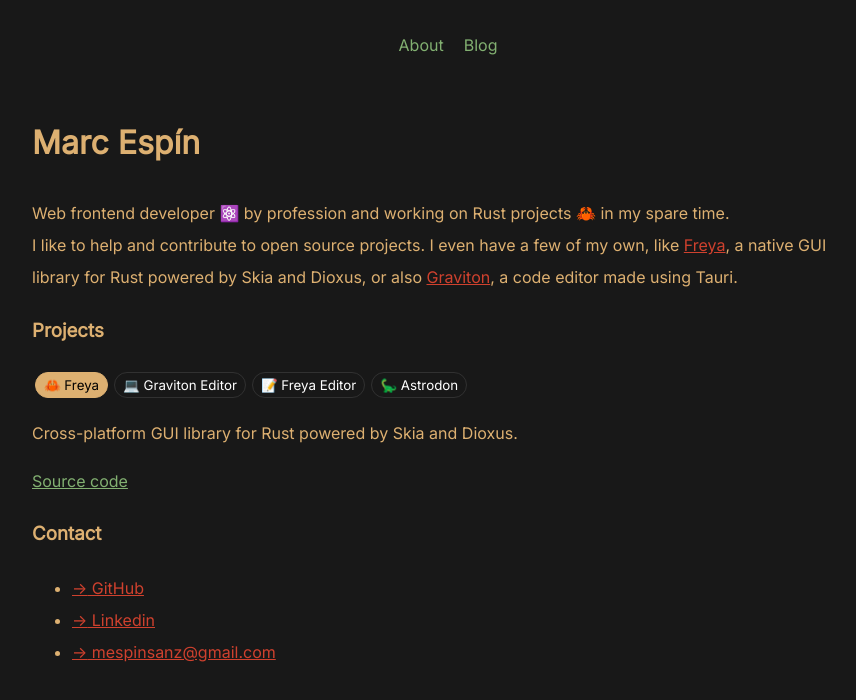
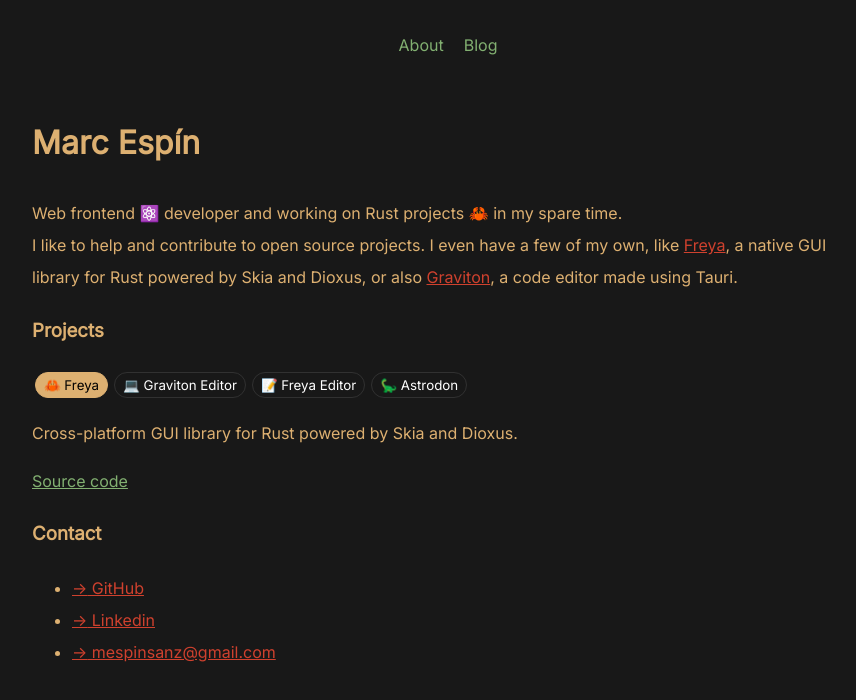
Before and after one commit to marc2332/portfolio, a Next.js app: page / in a window 1280 px wide. Shown: the top 700 px of the page, without its empty margins (192-1048 px from the left). Built offline with nearby package versions, Linux system fonts and the light colour scheme.

Commit message:
refinements

```diff
--- a/pages/index.tsx
+++ b/pages/index.tsx
@@ -44,7 +44,7 @@
           <b>Marc</b> Espín
         </h1>
         <p>
-          Web frontend developer ⚛️ by profession and working on Rust projects 🦀 in my spare time.
+          Web frontend ⚛️ developer and working on Rust projects 🦀 in my spare time.
           <br />
           I like to help and contribute to open source projects. I even have a few of my own, like <Link target="_blank" href="https://github.com/marc2332/freya">Freya</Link>, a native GUI library for Rust powered by Skia and Dioxus, or also <Link target="_blank" href="https://github.com/Graviton-Code-Editor/Graviton-App">Graviton</Link>, a code editor made using Tauri.
         </p>
```
